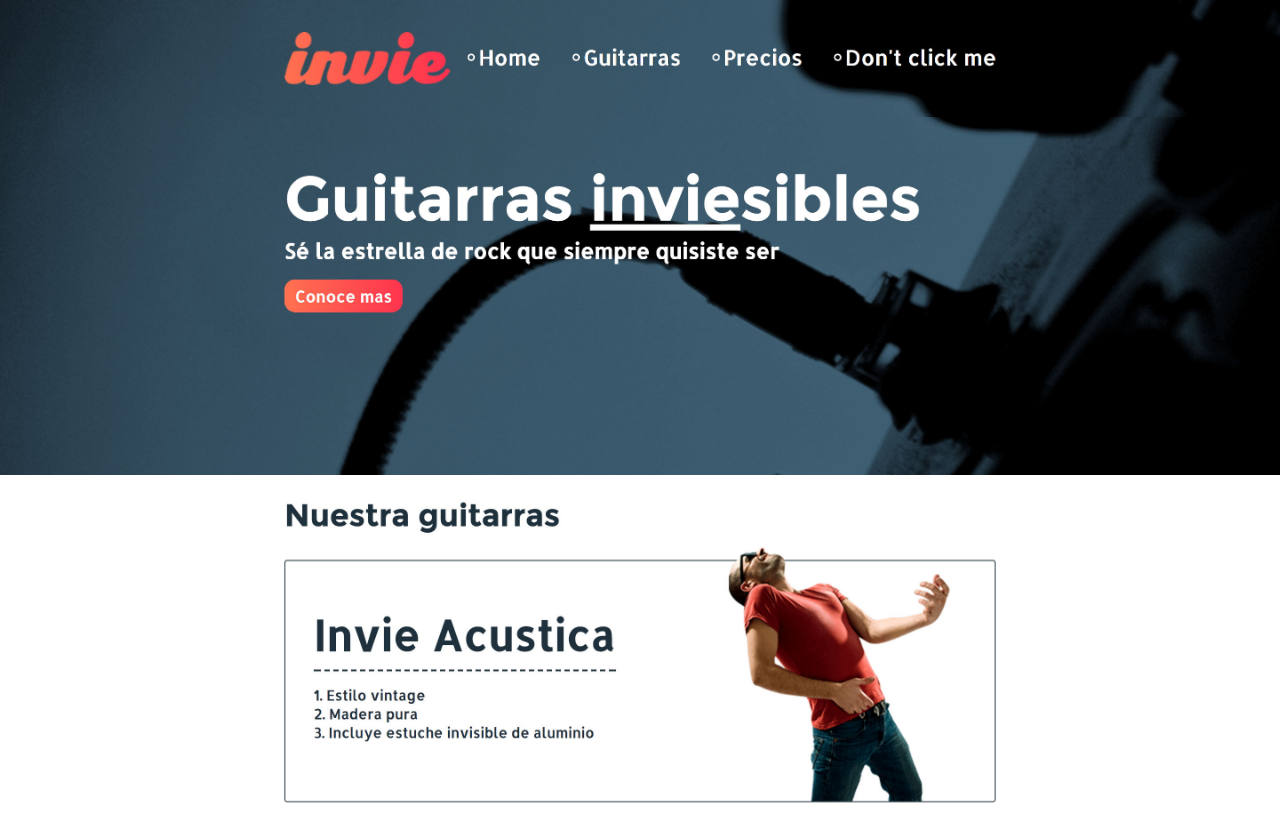
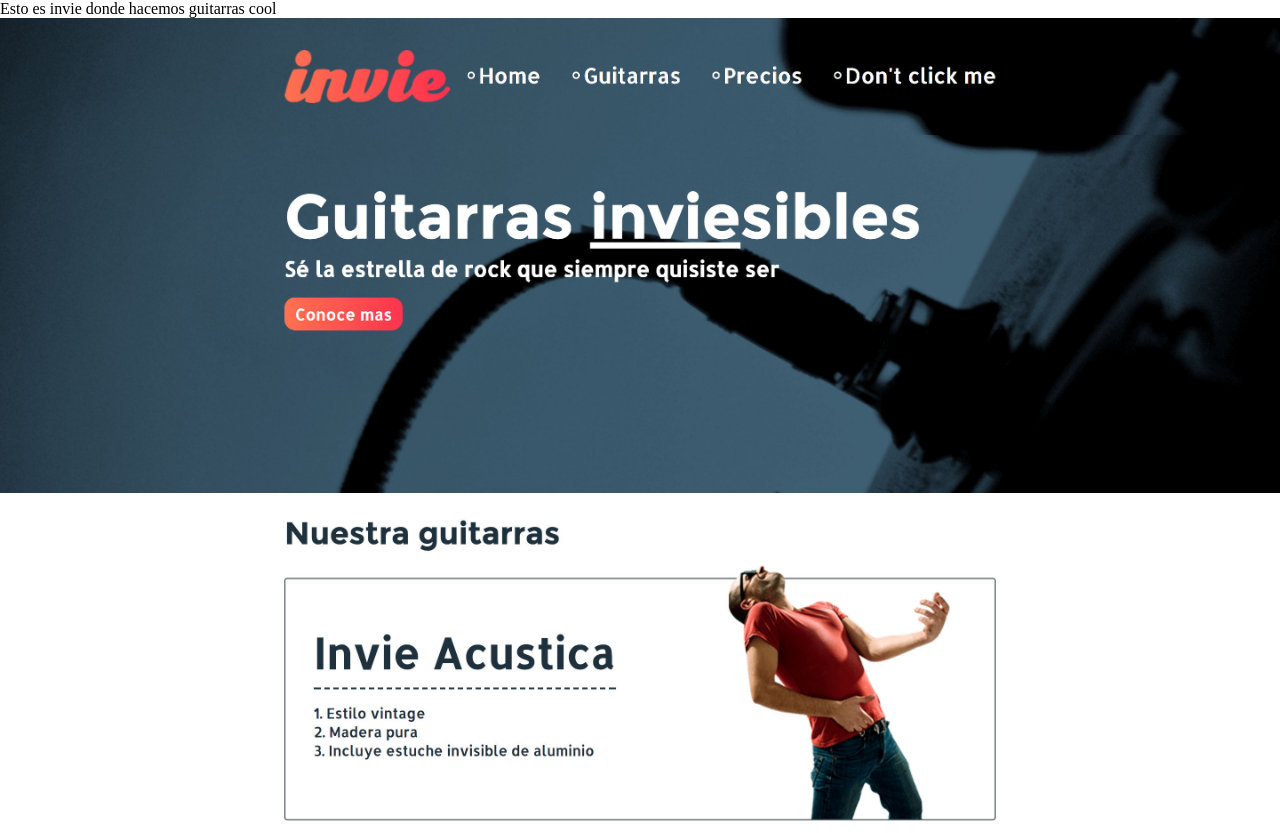
Before and after one commit to arley01/invie-github, a plain HTML site: page index.html in a window 1280 px wide. Drawn offline with Linux system fonts and the light colour scheme.

Commit message:
cambio1 RD

```diff
--- a/index.html
+++ b/index.html
@@ -22,6 +22,7 @@
     </style>
   </head>
   <body>
+    <hi>Esto es invie donde hacemos guitarras cool</h1>
     <img src="invie-responsive.png" alt="" id="responsive">
     <img src="header.jpg" alt="">
     <img src="hero.jpg" alt="">
```
Also changed, not shown: 1 other file.
